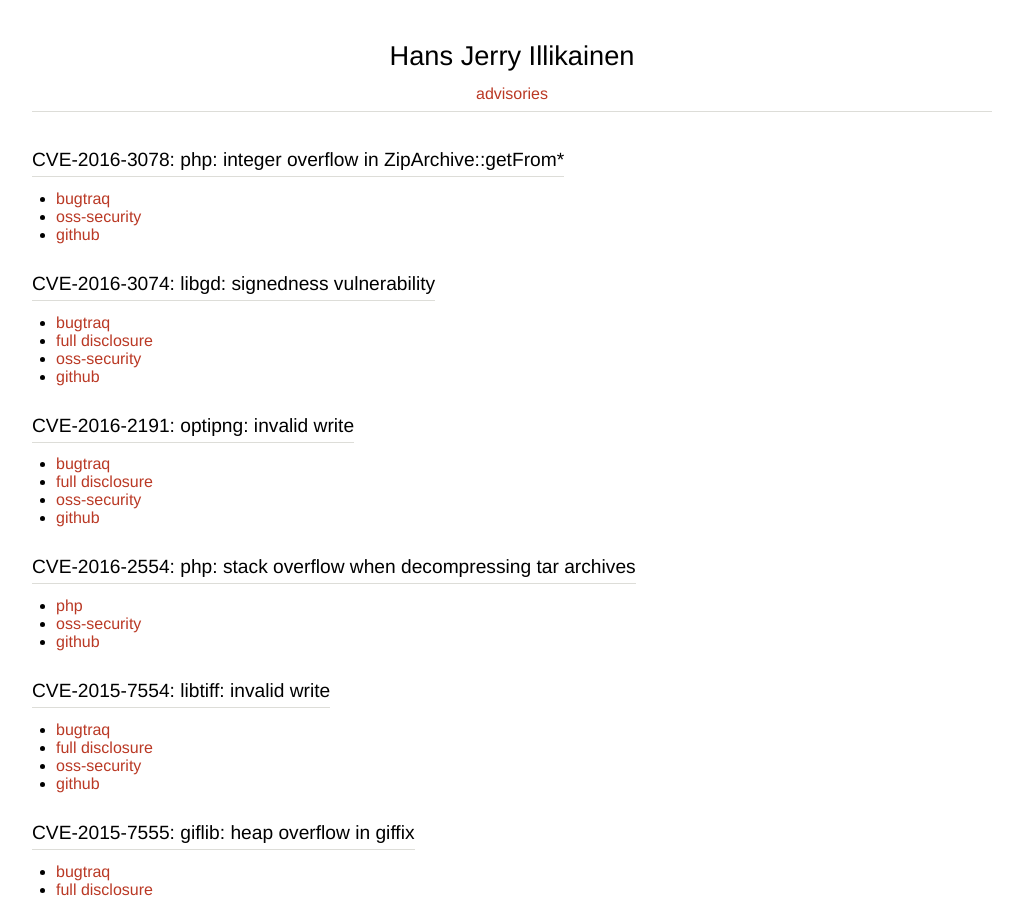
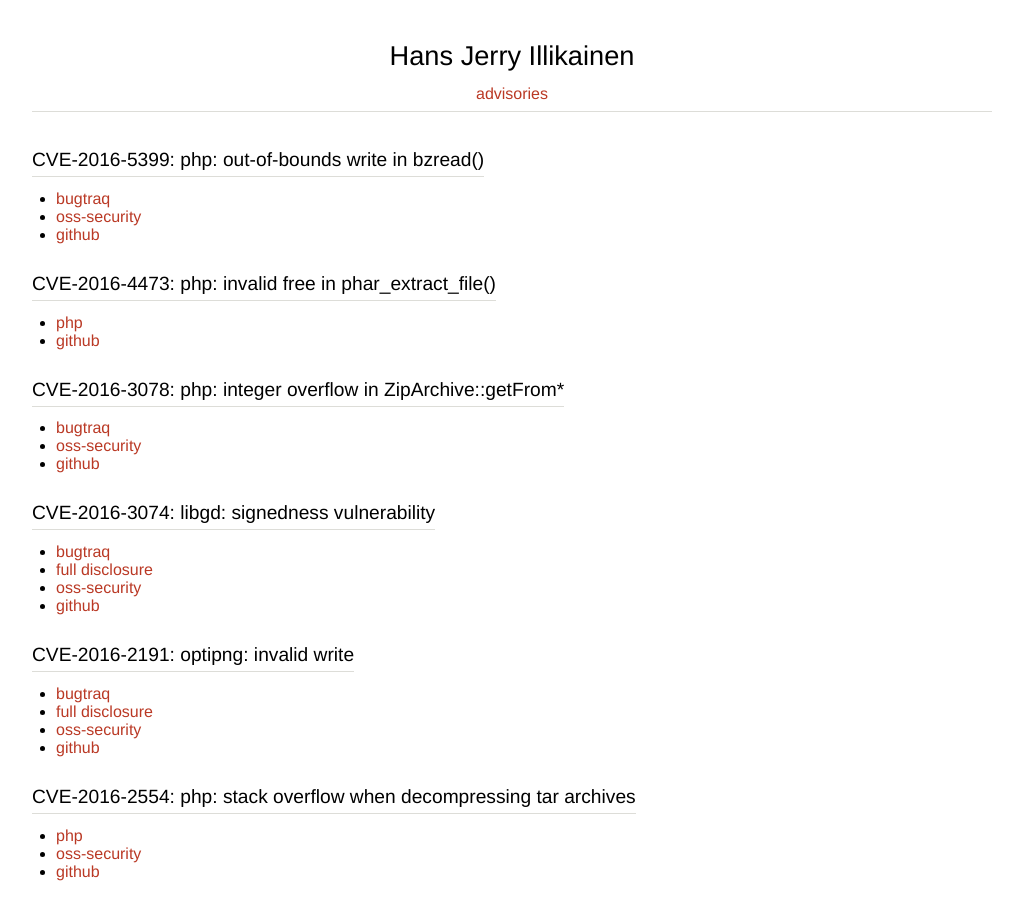
Before and after one commit to dyntopia/dyntopia.github.io, a Jekyll site: the page built from index.md, in a window 1280 px wide and 900 px high. Shown: the whole window, without its empty margins (128-1151 px from the left). Built offline with Jekyll 4.4.1, drawn with Linux system fonts in a browser that asks for light colours.

Commit message:
Add CVE-2016-4473 and CVE-2016-5399

```diff
--- a/index.md
+++ b/index.md
@@ -2,6 +2,19 @@
 layout: default
 title: advisories
 ---
+
+CVE-2016-5399: php: out-of-bounds write in bzread()
+===================================================
+* [bugtraq](http://seclists.org/bugtraq/2016/Jul/96)
+* [oss-security](http://seclists.org/oss-sec/2016/q3/121)
+* [github](https://github.com/dyntopia/advisories/blob/master/011-php.org)
+
+
+CVE-2016-4473: php: invalid free in phar_extract_file()
+=======================================================
+* [php](https://bugs.php.net/bug.php?id=72321)
+* [github](https://github.com/dyntopia/advisories/blob/master/010-php.org)
+
 
 CVE-2016-3078: php: integer overflow in ZipArchive::getFrom*
 ============================================================
```
